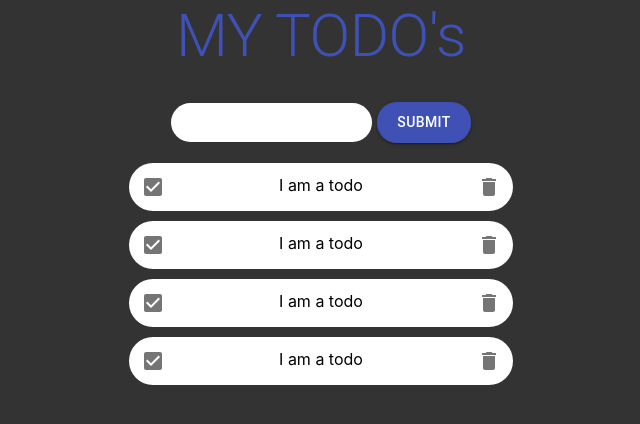
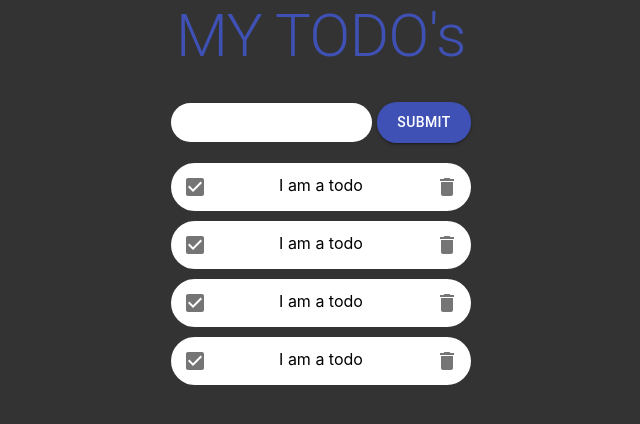
Before and after one commit to Nodarra/todo-mern, a React (Create React App) app: page / in a window 1280 px wide. Shown: the top 424 px of the page, without its empty margins (319-959 px from the left). Built offline with nearby package versions, Linux system fonts and the light colour scheme.

Commit message:
Todo update

```diff
--- a/src/Styles/Todo.css
+++ b/src/Styles/Todo.css
@@ -1,6 +1,6 @@
 .todo {
   background-color: #fff;
-  width: 30vw;
+  width: 300px;
   margin: auto;
   margin-bottom: 10px;
   border-radius: 30px;
```
